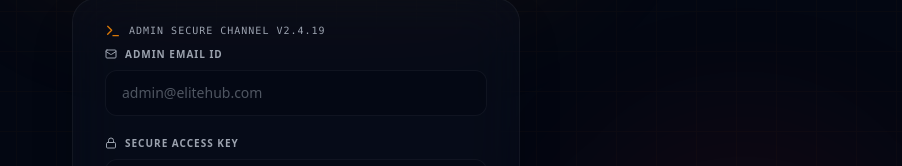
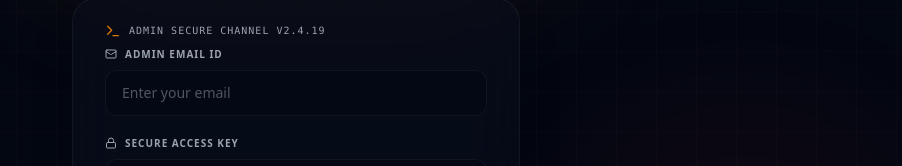
Before and after one commit to rohithofficial-git/multi-vendor, a Next.js app: page /admin/login in a window 1280 px wide. Shown: the part 309-475 px from the top of the page, without its empty margins (344-1246 px from the left). Built offline with nearby package versions, Linux system fonts and the light colour scheme; no server answers; the database is empty.

Commit message:
Change login email placeholders to Enter your email

```diff
--- a/src/app/admin/login/page.tsx
+++ b/src/app/admin/login/page.tsx
@@ -113,7 +113,7 @@ export default function AdminLoginPage() {
               <input
                 type="email"
                 required
-                placeholder="admin@elitehub.com"
+                placeholder="Enter your email"
                 value={email}
                 onChange={(e) => setEmail(e.target.value)}
                 className="w-full bg-theme-bg-from/50 border border-theme-border rounded-xl px-4 py-3 text-sm text-theme-text placeholder-theme-muted/50 outline-none focus:border-brand focus:ring-1 focus:ring-brand transition-all"
--- a/src/app/login/page.tsx
+++ b/src/app/login/page.tsx
@@ -228,7 +228,7 @@ export default function LoginPage() {
                 <input
                   type="email"
                   required
-                  placeholder="you@example.com"
+                  placeholder="Enter your email"
                   value={email}
                   onChange={(e) => setEmail(e.target.value)}
                   className="w-full rounded-xl border border-white/10 bg-white/5 pl-10 pr-4 py-3 text-sm text-white placeholder-gray-600 outline-none focus:border-brand/50 focus:ring-1 focus:ring-brand/25 transition-all"
--- a/src/app/seller/login/page.tsx
+++ b/src/app/seller/login/page.tsx
@@ -141,7 +141,7 @@ export default function SellerLoginPage() {
                   <input
                     type="email"
                     required
-                    placeholder="studio@yourstore.com"
+                    placeholder="Enter your email"
                     value={email}
                     onChange={(e) => setEmail(e.target.value)}
                     className="w-full rounded-xl border border-theme-border bg-theme-bg-from/50 pl-10 pr-4 py-3 text-sm text-theme-text placeholder-theme-muted/50 outline-none focus:border-brand focus:ring-1 focus:ring-brand transition-all"
```
